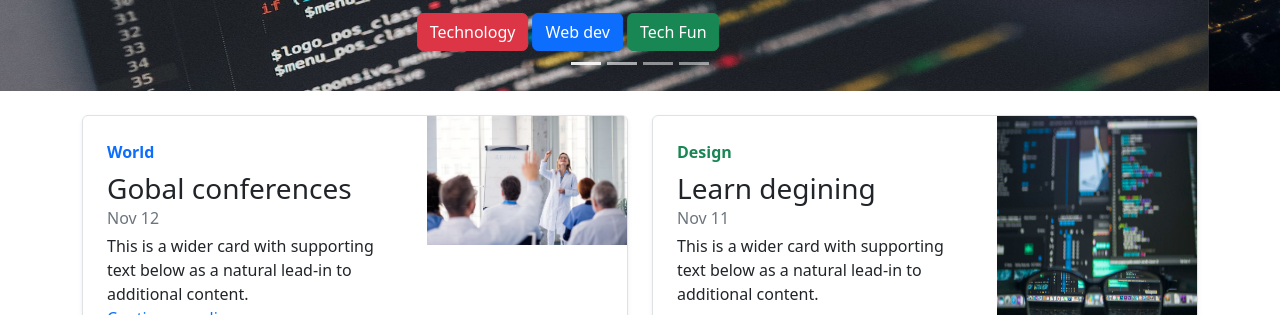
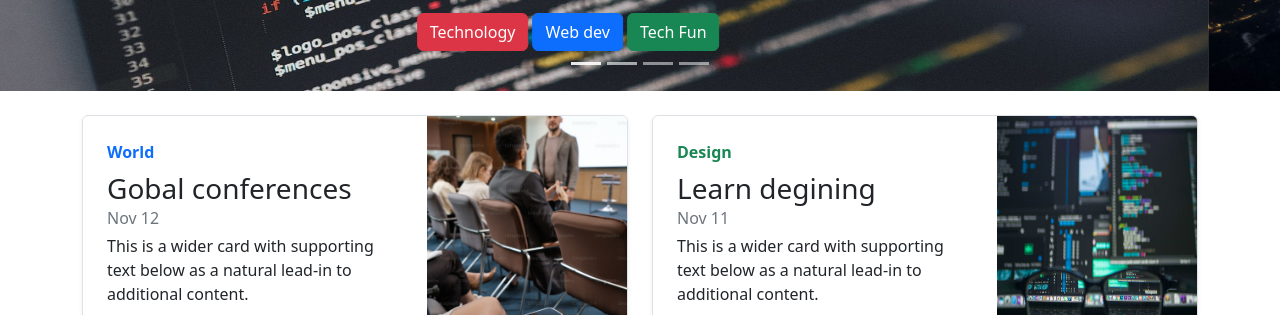
Before and after one commit to 1122Ayush1122/codingblogs, a plain HTML site: page Bootstrap/index.html in a window 1280 px wide. Shown: the part 479-794 px from the top of the page. Drawn offline with nearby package versions, Linux system fonts and the light colour scheme.

Commit message:
Update index.html

```diff
--- a/Bootstrap/index.html
+++ b/Bootstrap/index.html
@@ -213,7 +213,7 @@
                         <a href="#" class="stretched-link">Continue reading</a>
                     </div>
                     <div class="col-auto d-none d-lg-block">
-                        <img src="/codingblogs/Bootstrap/32.avif" class="bd-placeholder-img img-fluid" width="200" height="250" class="img-fluid" alt="">
+                        <img src="/codingblogs/Bootstrap/31.avif" class="bd-placeholder-img img-fluid" width="200" height="250" class="img-fluid" alt="">
                     </div>
                 </div>
             </div>
```
